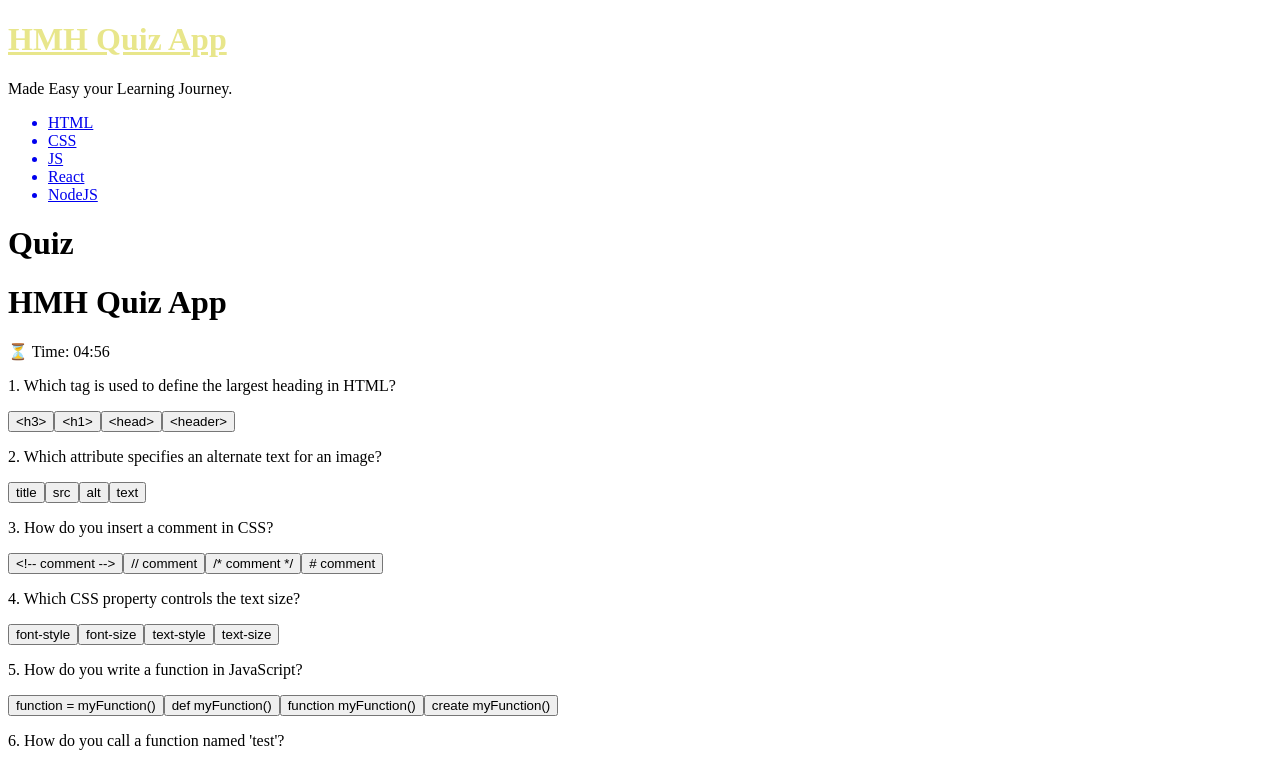
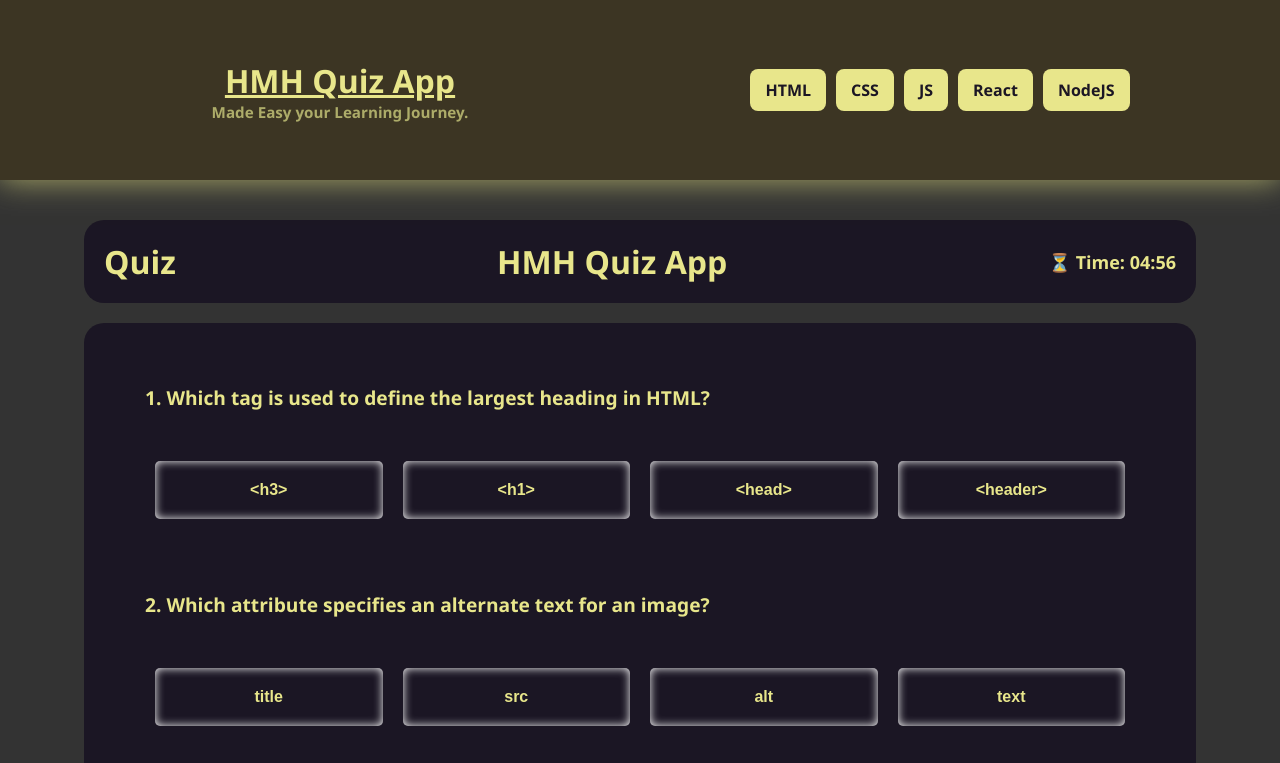
Before and after one commit to HMHHBI/quiz-app, a plain HTML site: page index.html in a window 1280 px wide. Shown: the top 763 px of the page. Drawn offline with Linux system fonts and the light colour scheme; the site is published under a folder, as on GitHub Pages, so addresses that start at the root find nothing.

Commit message:
Some changes

```diff
--- a/index.html
+++ b/index.html
@@ -4,11 +4,11 @@
     <meta charset="UTF-8" />
     <meta name="viewport" content="width=device-width, initial-scale=1.0" />
     <title>Quiz App - Made Easy your Learning Journey.</title>
-    <link rel="stylesheet" href="/css/style.css" />
-    <link rel="stylesheet" href="/css/header.css" />
-    <link rel="stylesheet" href="/css/nav.css" />
-    <link rel="stylesheet" href="/css/quiz.css" />
-    <link rel="stylesheet" href="/css/footer.css" />
+    <link rel="stylesheet" href="./css/style.css" />
+    <link rel="stylesheet" href="./css/header.css" />
+    <link rel="stylesheet" href="./css/nav.css" />
+    <link rel="stylesheet" href="./css/quiz.css" />
+    <link rel="stylesheet" href="./css/footer.css" />
   </head>
   <body>
     <header>
```
